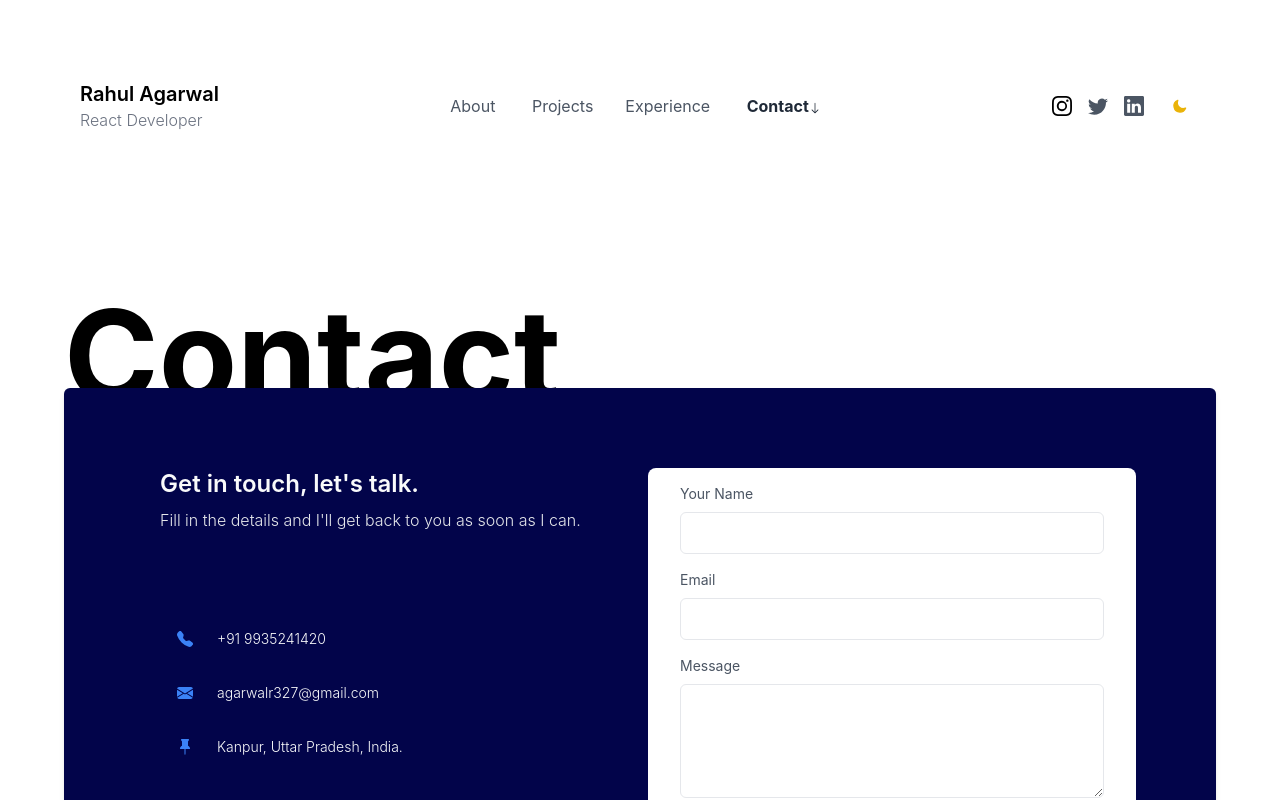
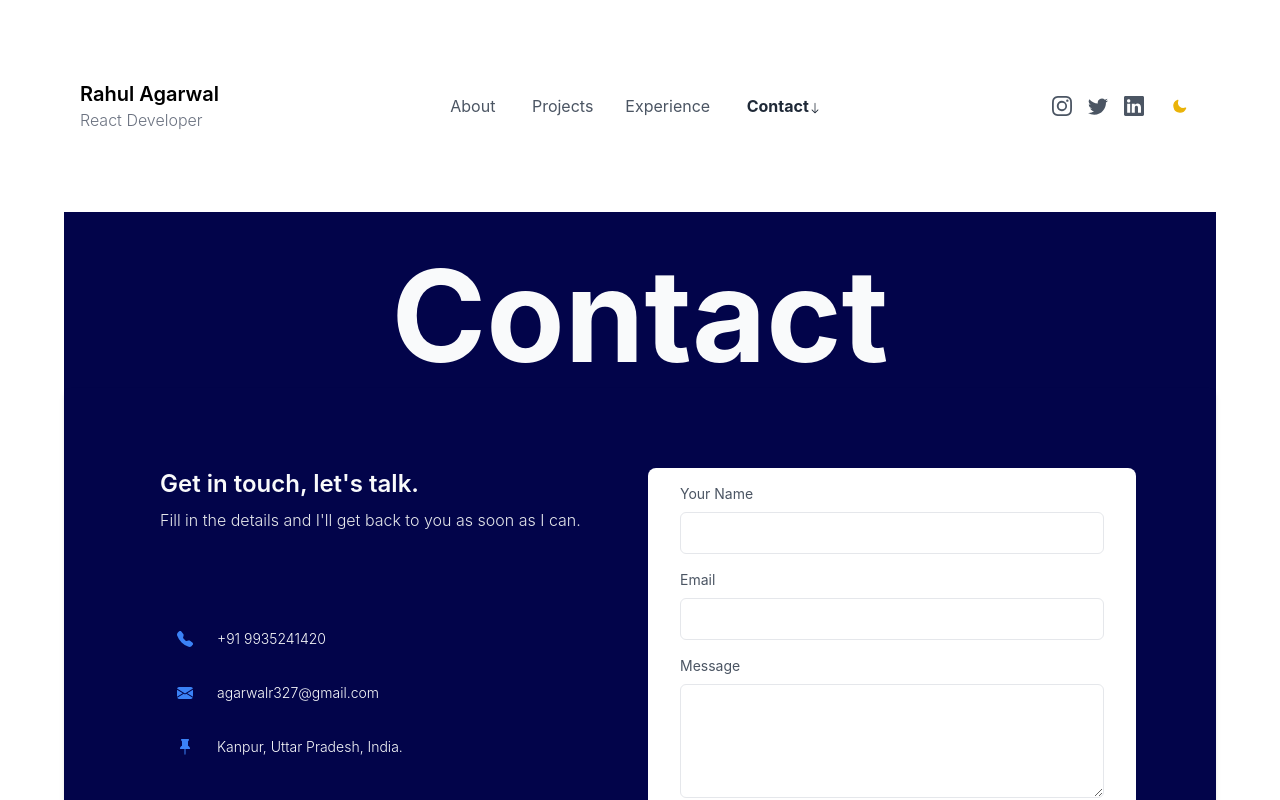
Before and after one commit to Rahul327Agarwal/Portfolio_Neosoft, a Next.js app: page /contact in a window 1280 px wide. Shown: the top 800 px of the page. Built offline with nearby package versions, Linux system fonts and the light colour scheme.

Commit message:
Contact Part Done and CSS modifications

```diff
--- a/components/Contact.js
+++ b/components/Contact.js
@@ -4,8 +4,8 @@ import userData from "@constants/data";
 export default function Contact() {
   return (
     <section>
-      <div className="max-w-6xl mx-auto h-48 bg-white dark:bg-gray-800 antialiased">
-        <h1 className=" text-5xl md:text-9xl font-bold py-20 text-center md:text-left">
+      <div className="max-w-6xl mx-auto h-48 bg-[#02044A] antialiased">
+        <h1 className=" text-gray-50 text-5xl md:text-9xl font-bold py-10 text-center ">
           Contact
         </h1>
       </div>
@@ -73,6 +73,7 @@ export default function Contact() {
             <div className="social-icons flex flex-row space-x-8">
               <a
                 href={userData.socialLinks.facebook}
+                target="_blank"
                 className="h-10 w-10 rounded-full hover:bg-blue-500 flex items-center justify-center cursor-pointer"
               >
                 <svg
@@ -91,6 +92,7 @@ export default function Contact() {
               </a>
               <a
                 href={userData.socialLinks.twitter}
+                target="_blank"
                 className="h-10 w-10 rounded-full hover:bg-blue-500 flex items-center justify-center cursor-pointer"
               >
                 <svg
@@ -111,6 +113,7 @@ export default function Contact() {
               </a>
               <a
                 href={userData.socialLinks.instagram}
+                target="_blank"
                 className="h-10 w-10 rounded-full hover:bg-blue-500 flex items-center justify-center cursor-pointer"
               >
                 <svg
@@ -172,7 +175,10 @@ export default function Contact() {
               name="message"
             ></textarea>
             <button
-              type="submit"
+              type="button"
+              onClick={(e) => {
+                e.preventDefault();
+              }}
               className="bg-blue-500 rounded-md w-1/2 mx-4 mt-8 py-2 text-gray-50 text-xs font-bold"
             >
               Send Message
--- a/components/LatestCode.js
+++ b/components/LatestCode.js
@@ -5,10 +5,10 @@ export default function LatestCode({ repositories }) {
   const [repos, setRepos] = useState(repositories);
 
   return (
-    <section className="bg-[#F1F1F1] mt-2 dark:bg-gray-900 pb-40">
+    <section className="bg-gray-100 mt-2 dark:bg-gray-900 pb-10">
       <div className="max-w-6xl mx-auto">
-        <div className="flex flex-col md:flex-row justify-between items-center md:pt-40 mx-10">
-          <h1 className="text-6xl lg:text-9xl max-w-lg font-bold text-gray-500 my-20 md:my-0 md:text-white dark:text-gray-600 text-center lg:text-left">
+        <div className="flex flex-col md:flex-row justify-between items-center md:pt-14 mx-10">
+          <h1 className="text-6xl lg:text-7xl max-w-lg font-bold my-20 md:my-0 dark:text-gray-600 text-center ">
             Latest Code
           </h1>
 
--- a/components/MainPageMidSection.js
+++ b/components/MainPageMidSection.js
@@ -39,7 +39,7 @@ export default function MainPageMidSection() {
         <div className="w-3/4 ">
           <img
             src={userData.avatarUrl}
-            alt="avatar"
+            alt="myProfilePic"
             className={Styles.profilePic}
           />
           <div className="flex flex-row justify-between mt-4">
--- a/components/Navbar.js
+++ b/components/Navbar.js
@@ -131,7 +131,11 @@ export default function Navbar() {
         </div>
 
         <div className="space-x-4 flex flex-row items-center">
-          <a href={userData.socialLinks.instagram} x>
+          <a
+            href={userData.socialLinks.instagram}
+            target="_blank"
+            className="text-base font-normal text-gray-600 dark:text-gray-300"
+          >
             <svg
               xmlns="http://www.w3.org/2000/svg"
               width="16"
@@ -145,6 +149,7 @@ export default function Navbar() {
           </a>
           <a
             href={userData.socialLinks.twitter}
+            target="_blank"
             className="text-base font-normal text-gray-600 dark:text-gray-300"
           >
             <svg
@@ -160,6 +165,7 @@ export default function Navbar() {
           </a>
           <a
             href={userData.socialLinks.linkedin}
+            target="_blank"
             className="text-base font-normal text-gray-600 dark:text-gray-300"
           >
             <svg
--- a/components/Projects.js
+++ b/components/Projects.js
@@ -5,7 +5,7 @@ export default function Projects() {
   return (
     <section className="bg-white dark:bg-gray-800">
       <div className="max-w-6xl mx-auto h-48 bg-white dark:bg-gray-800">
-        <h1 className=" text-5xl md:text-9xl font-bold py-20 text-center md:text-left">
+        <h1 className=" text-5xl md:text-9xl font-bold py-20 text-center ">
           Projects
         </h1>
       </div>
```
